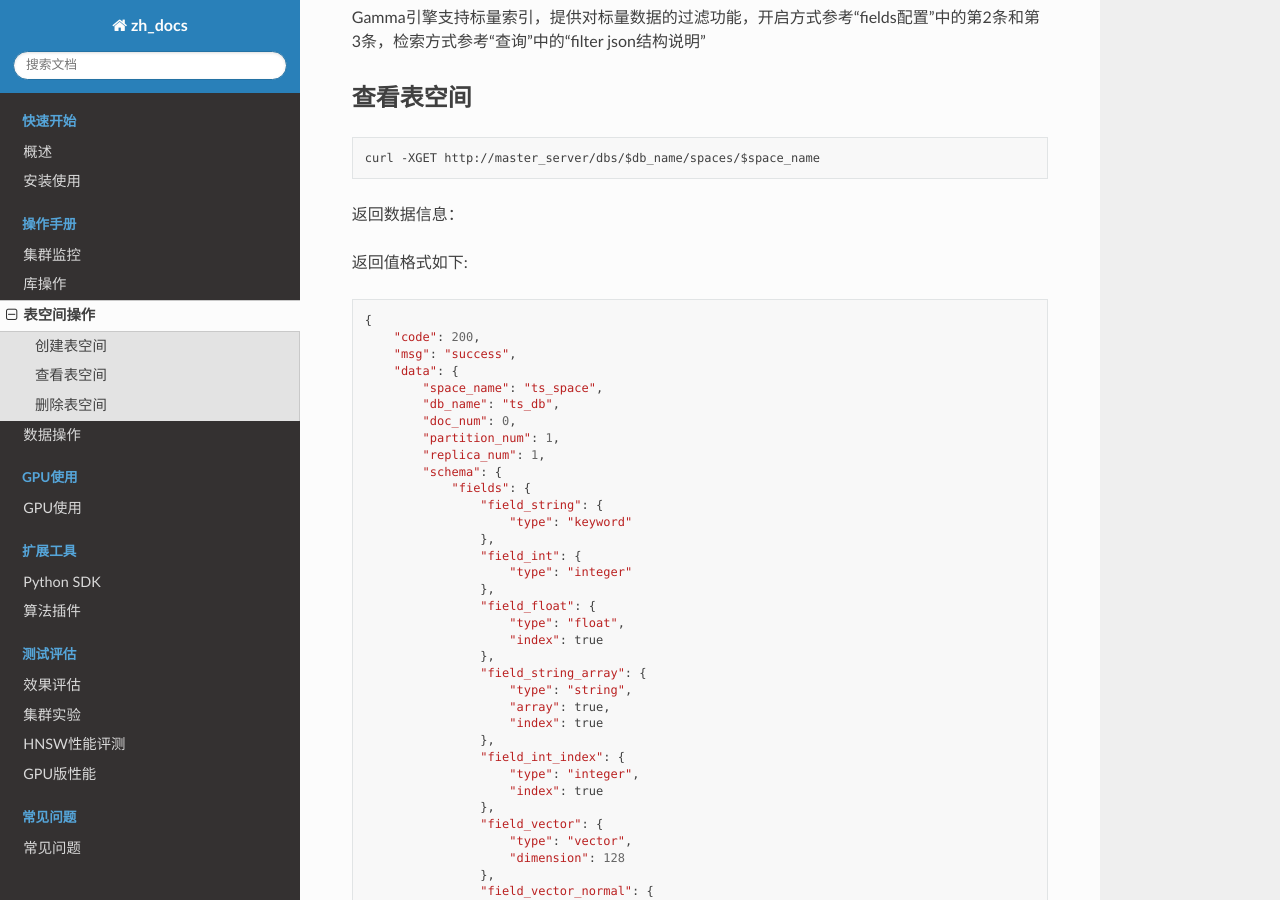
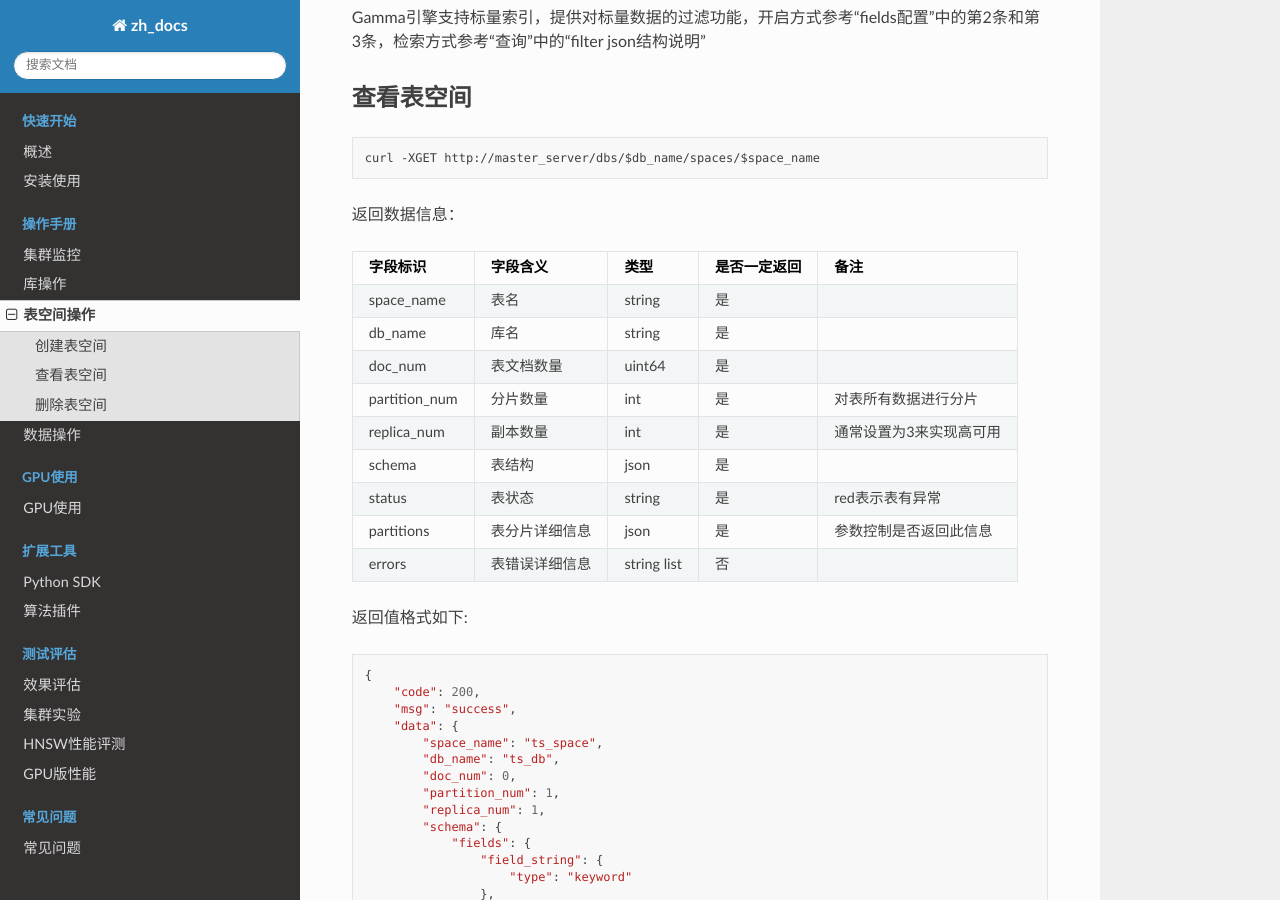
Before and after one commit to vearch/zh_docs, a Sphinx documentation site: the page built from docs/source/use_op/op_space.rst, in a window 1280 px wide and 900 px high, scrolled down 6072 px. Built offline with Sphinx 7.4.7 and the Read the Docs theme 2.0.0, drawn with Linux system fonts in a browser that asks for light colours; pages that are not in the unit, such as notebooks, are missing from menus.

Commit message:
update space

```diff
--- a/docs/source/use_op/op_space.rst
+++ b/docs/source/use_op/op_space.rst
@@ -322,27 +322,27 @@ Gamma引擎支持标量索引，提供对标量数据的过滤功能，开启方
 
 返回数据信息：
 
-+---------------+----------------+--------+--------------+-------------------------+
-|   字段标识    |    字段含义    |  类型  | 是否一定返回 |          备注           |
-+===============+================+========+==============+=========================+
-| space_name    | 表名           | string | 是           |                         |
-+---------------+----------------+--------+--------------+-------------------------+
-| db_name       | 库名           | string | 是           |                         |
-+---------------+----------------+--------+--------------+-------------------------+
-| doc_num       | 表文档数量     | uint64 | 是           |                         |
-+---------------+----------------+--------+--------------+-------------------------+
-| partition_num | 分片数量       | int    | 是           | 对表所有数据进行分片    |
-+---------------+----------------+--------+--------------+-------------------------+
-| replica_num   | 副本数量       | int    | 是           | 通常设置为3来实现高可用 |
-+---------------+----------------+--------+--------------+-------------------------+
-| schema        | 表结构         | json   | 是           |                         |
-+---------------+----------------+--------+--------------+-------------------------+
-| status        | 表状态         | string | 是           | red表示表有异常         |
-+---------------+----------------+--------+--------------+-------------------------+
-| partitions    | 表分片详细信息 | json   | 是           | 参数控制是否返回此信息  |
-+---------------+----------------+--------+--------------+-------------------------+
-| errors        | 表错误详细信息 | string list   | 否           |                         |
-+---------------+----------------+--------+--------------+-------------------------+
++---------------+----------------+-------------+--------------+-------------------------+
+|   字段标识    |    字段含义    |    类型     | 是否一定返回 |          备注           |
++===============+================+=============+==============+=========================+
+| space_name    | 表名           | string      | 是           |                         |
++---------------+----------------+-------------+--------------+-------------------------+
+| db_name       | 库名           | string      | 是           |                         |
++---------------+----------------+-------------+--------------+-------------------------+
+| doc_num       | 表文档数量     | uint64      | 是           |                         |
++---------------+----------------+-------------+--------------+-------------------------+
+| partition_num | 分片数量       | int         | 是           | 对表所有数据进行分片    |
++---------------+----------------+-------------+--------------+-------------------------+
+| replica_num   | 副本数量       | int         | 是           | 通常设置为3来实现高可用 |
++---------------+----------------+-------------+--------------+-------------------------+
+| schema        | 表结构         | json        | 是           |                         |
++---------------+----------------+-------------+--------------+-------------------------+
+| status        | 表状态         | string      | 是           | red表示表有异常         |
++---------------+----------------+-------------+--------------+-------------------------+
+| partitions    | 表分片详细信息 | json        | 是           | 参数控制是否返回此信息  |
++---------------+----------------+-------------+--------------+-------------------------+
+| errors        | 表错误详细信息 | string list | 否           |                         |
++---------------+----------------+-------------+--------------+-------------------------+
 
 返回值格式如下:
 ::
```
